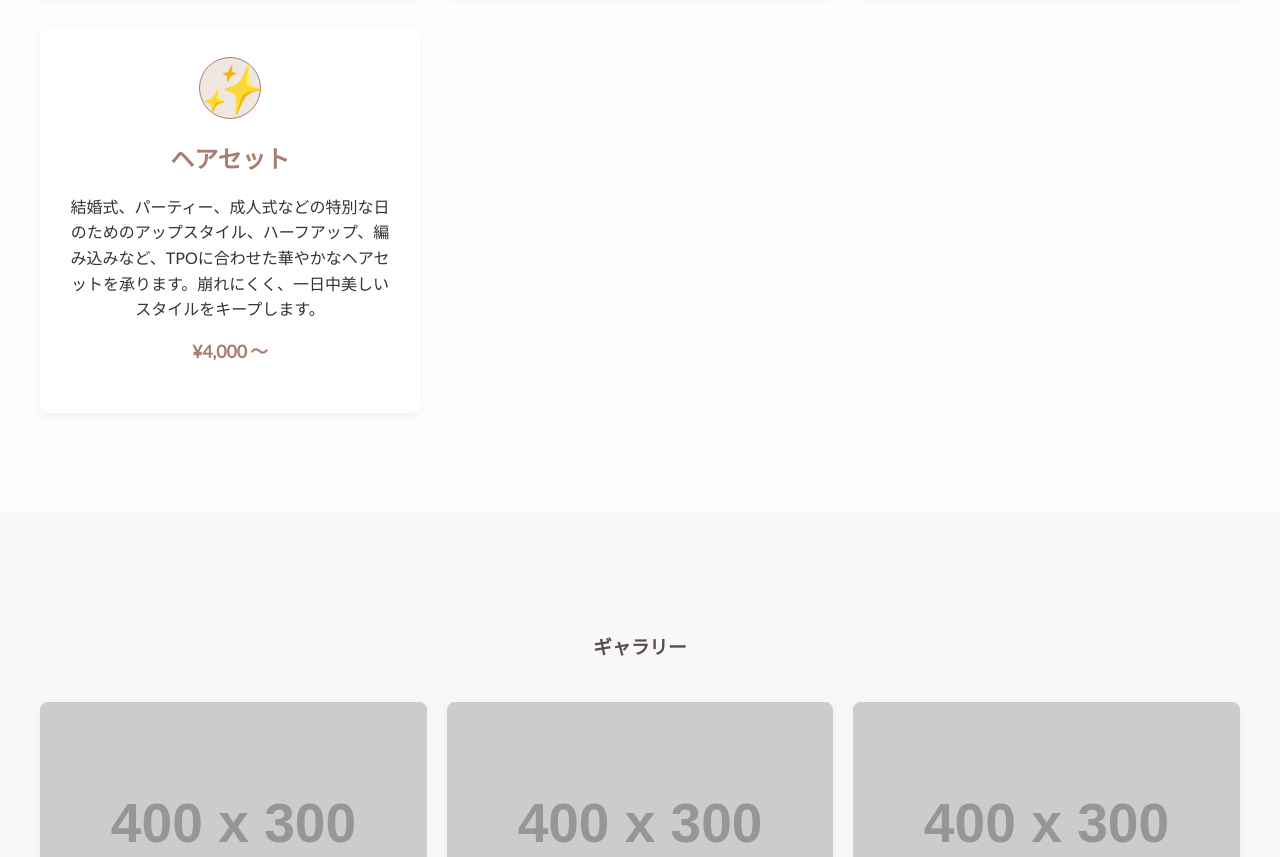
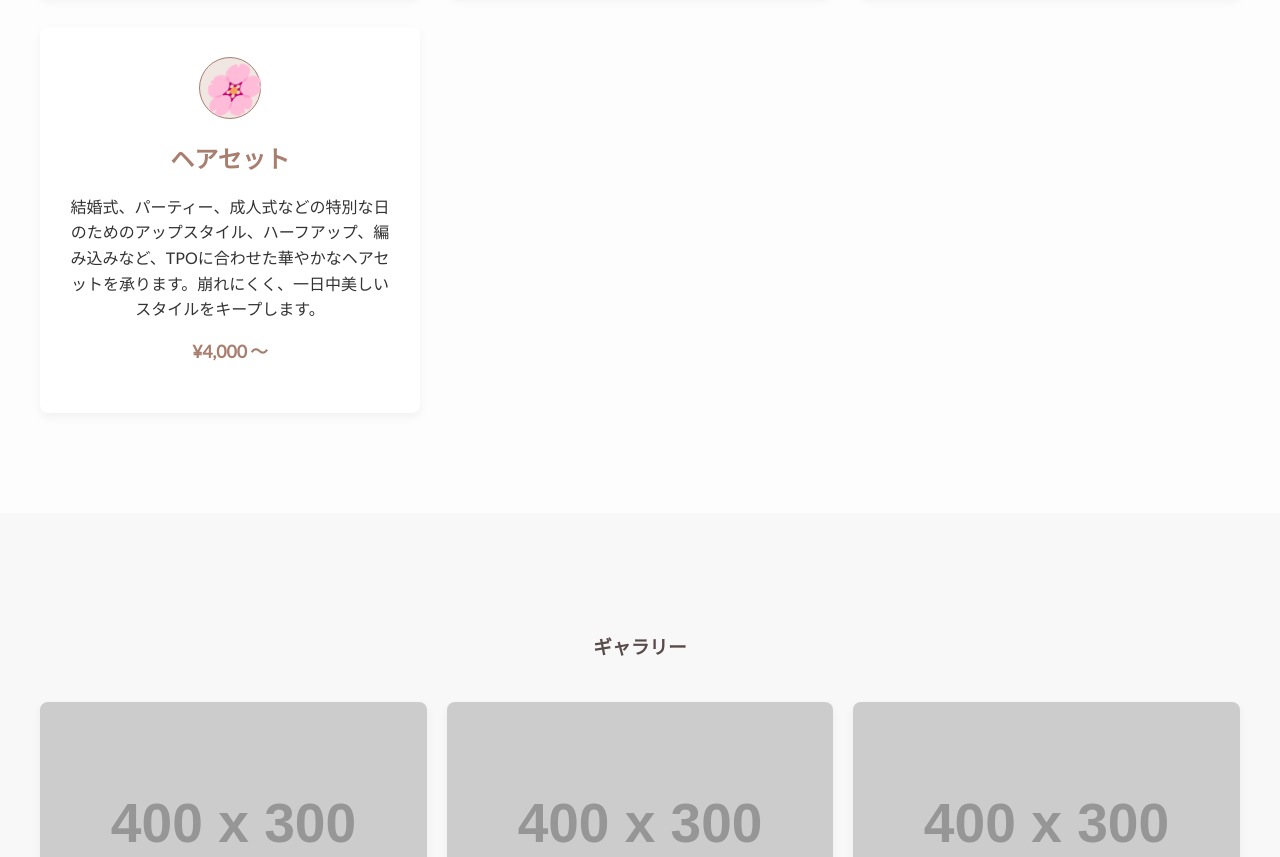
Before and after one commit to yaokisan/test_hp, a plain HTML site: page index.html in a window 1280 px wide. Shown: the part 1638-2495 px from the top of the page. Drawn offline with nearby package versions, Linux system fonts and the light colour scheme; placeholder pictures from the web are drawn by us.

Commit message:
fix: Update hair set icon to cherry blossom

```diff
--- a/style.css
+++ b/style.css
@@ -180,7 +180,7 @@ header nav ul li a:hover {
 }
 
 .icon-set::before {
-    content: "✨"; /* Placeholder unicode character */
+    content: "🌸"; /* Placeholder unicode character - Changed to cherry blossom for hair set */
 }
 
 /* Gallery Section */
```
